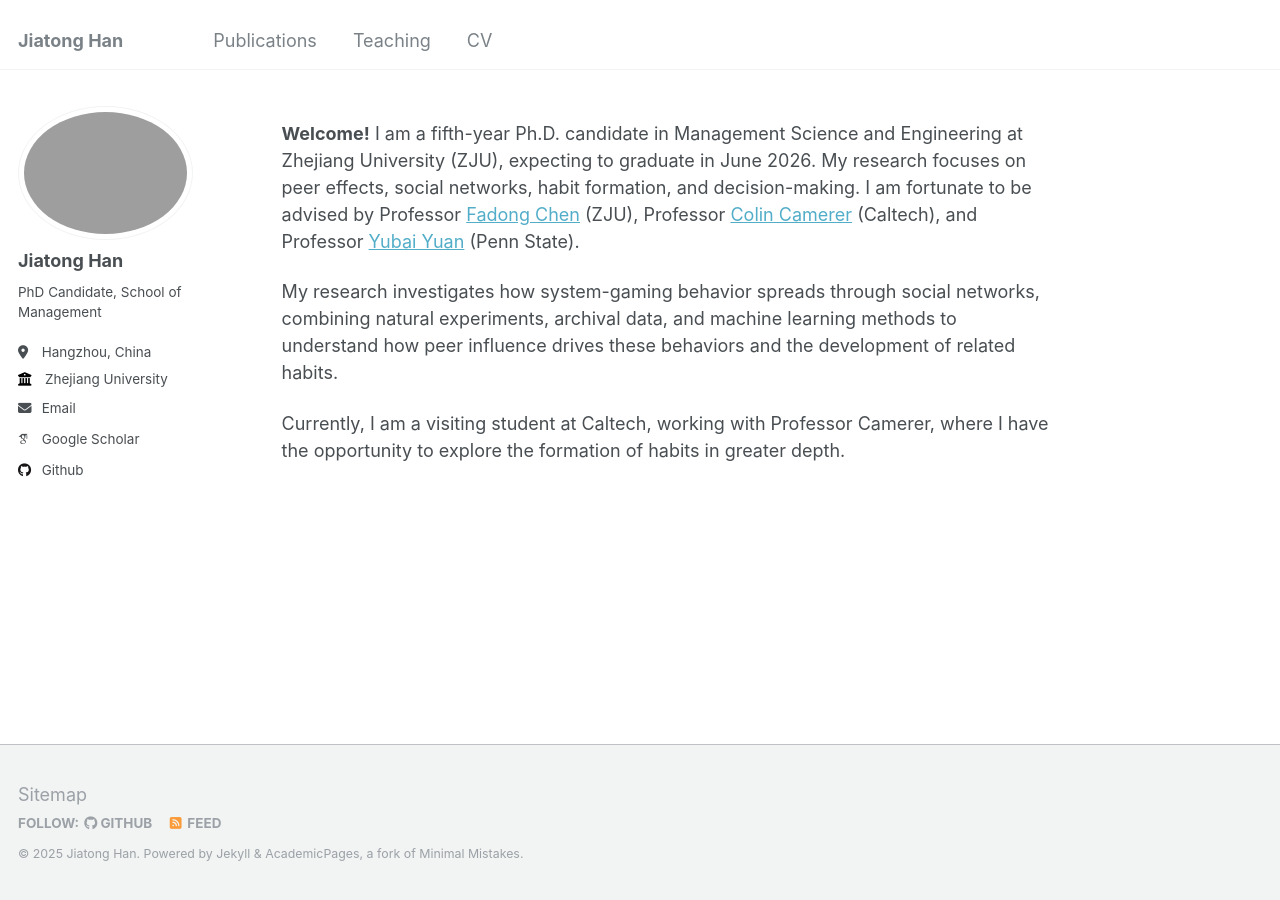
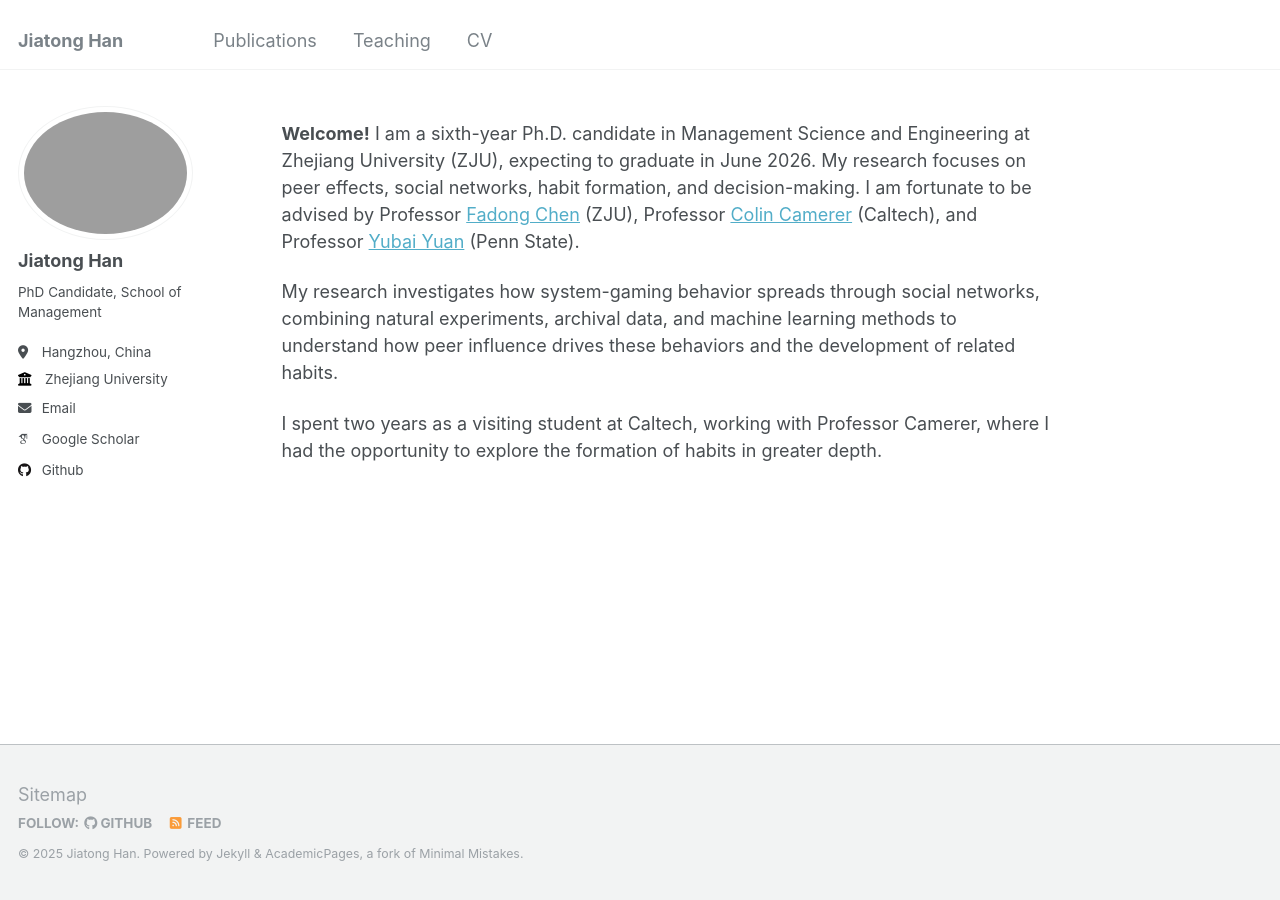
Before and after one commit to tt-08/jiatonghan, a Jekyll site: the page built from _pages/about.md, in a window 1280 px wide. Built offline with Jekyll 4.4.1, drawn with Linux system fonts in a browser that asks for light colours; some web fonts are replaced.

Commit message:
Update about page with current Ph.D. status
Changed Ph.D. year from fifth to sixth and updated visiting student experience at Caltech to reflect two years completed. Ensures the about page reflects the most recent academic status.

```diff
--- a/_pages/about.md
+++ b/_pages/about.md
@@ -7,11 +7,11 @@ redirect_from:
   - /about.html
 ---
 **Welcome!**
-I am a fifth-year Ph.D. candidate in Management Science and Engineering at Zhejiang University (ZJU), expecting to graduate in June 2026. My research focuses on peer effects, social networks, habit formation, and decision-making. I am fortunate to be advised by Professor [Fadong Chen](https://fadongchen.weebly.com/) (ZJU), Professor [Colin Camerer](https://www.hss.caltech.edu/people/colin-f-camerer) (Caltech), and Professor [Yubai Yuan](https://yubaiyuan-stats.github.io/) (Penn State).
+I am a sixth-year Ph.D. candidate in Management Science and Engineering at Zhejiang University (ZJU), expecting to graduate in June 2026. My research focuses on peer effects, social networks, habit formation, and decision-making. I am fortunate to be advised by Professor [Fadong Chen](https://fadongchen.weebly.com/) (ZJU), Professor [Colin Camerer](https://www.hss.caltech.edu/people/colin-f-camerer) (Caltech), and Professor [Yubai Yuan](https://yubaiyuan-stats.github.io/) (Penn State).
 
 My research investigates how system-gaming behavior spreads through social networks, combining natural experiments, archival data, and machine learning methods to understand how peer influence drives these behaviors and the development of related habits.
 
-Currently, I am a visiting student at Caltech, working with Professor Camerer, where I have the opportunity to explore the formation of habits in greater depth.
+I spent two years as a visiting student at Caltech, working with Professor Camerer, where I had the opportunity to explore the formation of habits in greater depth.
 
 
 <!-- In the future, I hope to study dishonest behavior in a lab to gain insights into why people make these choices.-->
```
Also changed, not shown: 1 other file.
